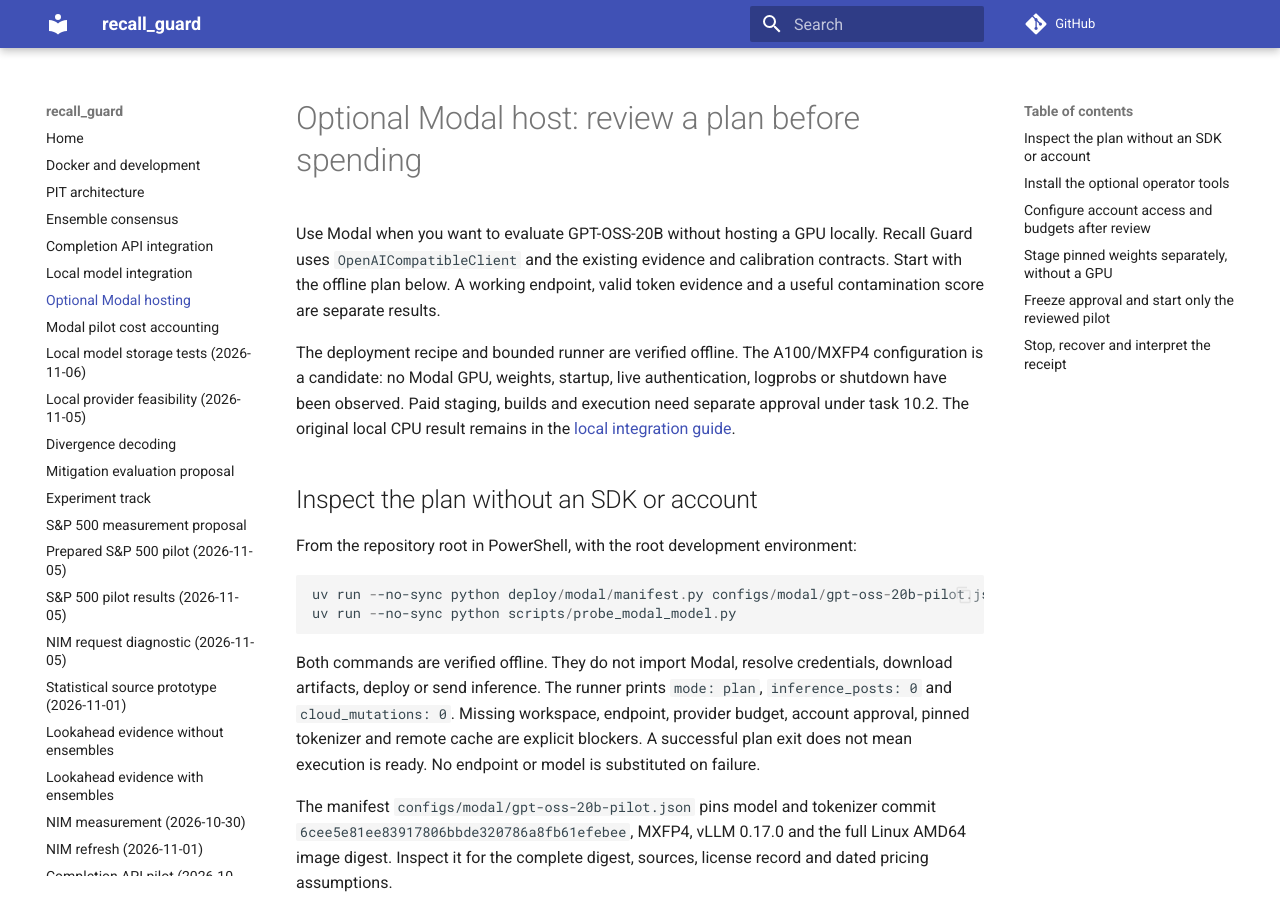
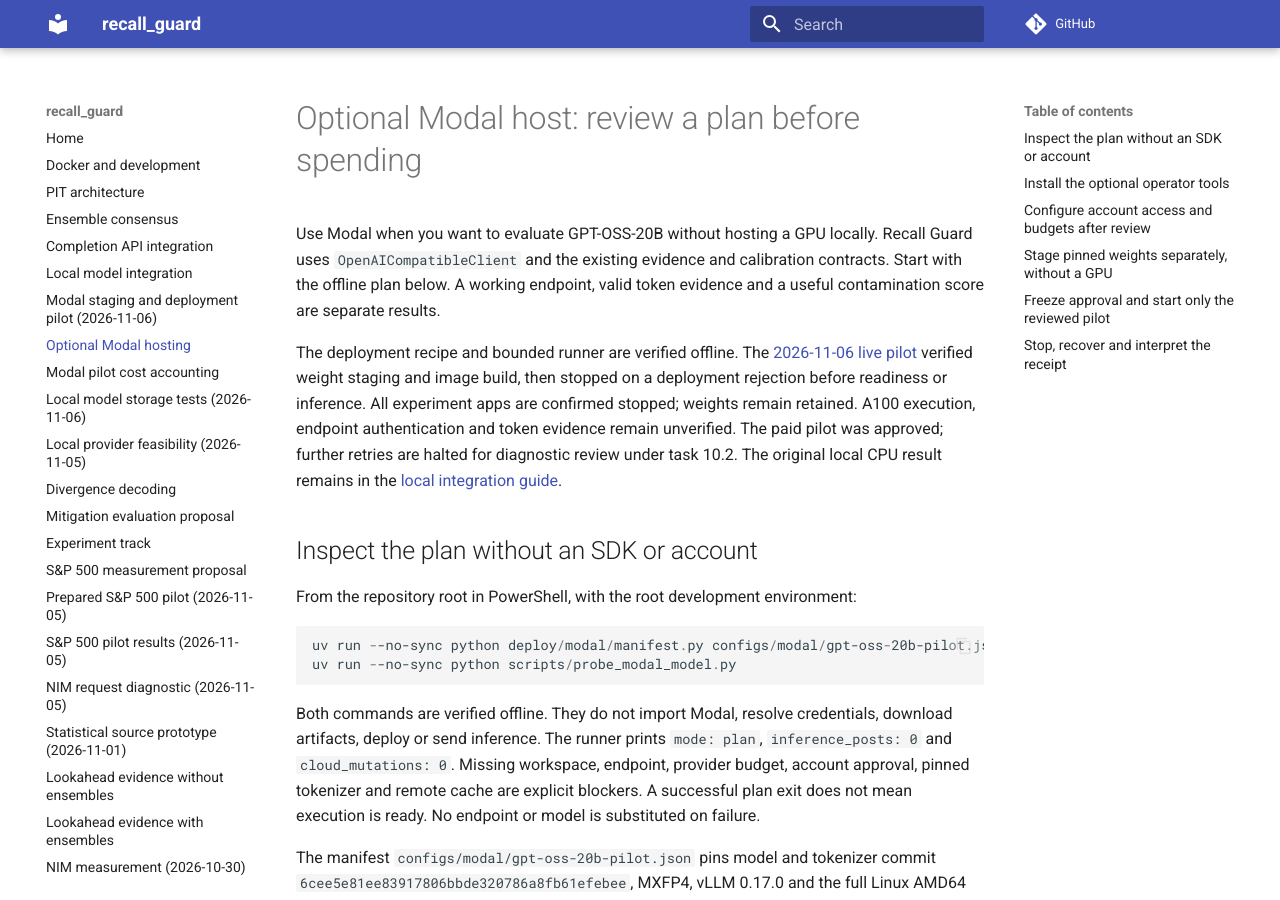
Before and after one commit to norandom/memguard_alpha, an MkDocs documentation site: the page built from docs/modal-provider.md, in a window 1280 px wide and 900 px high. Built offline with MkDocs 1.6.1 and Material for MkDocs 9.7.7, drawn with Linux system fonts in a browser that asks for light colours; comment, search, counter and statistics services are not loaded.

Commit message:
docs(local-ai-provider): record Modal staging and blocked live pilot

```diff
--- a/docs/modal-provider.md
+++ b/docs/modal-provider.md
@@ -5,10 +5,13 @@ Recall Guard uses `OpenAICompatibleClient` and the existing evidence and
 calibration contracts. Start with the offline plan below. A working endpoint,
 valid token evidence and a useful contamination score are separate results.
 
-The deployment recipe and bounded runner are verified offline. The A100/MXFP4
-configuration is a candidate: no Modal GPU, weights, startup, live authentication,
-logprobs or shutdown have been observed. Paid staging, builds and execution need
-separate approval under task 10.2. The original local CPU result remains in the
+The deployment recipe and bounded runner are verified offline. The
+[2026-11-06 live pilot](results/2026-11-06-modal-pilot.md) verified weight staging
+and image build, then stopped on a deployment rejection before readiness or
+inference. All experiment apps are confirmed stopped; weights remain retained.
+A100 execution, endpoint authentication and token evidence remain unverified.
+The paid pilot was approved; further retries are halted for diagnostic review
+under task 10.2. The original local CPU result remains in the
 [local integration guide](local-provider.md).
 
 ## Inspect the plan without an SDK or account
--- a/mkdocs.yml
+++ b/mkdocs.yml
@@ -57,6 +57,7 @@ nav:
   - Ensemble consensus: ensemble.md
   - Completion API integration: completion-api.md
   - Local model integration: local-provider.md
+  - Modal staging and deployment pilot (2026-11-06): results/2026-11-06-modal-pilot.md
   - Optional Modal hosting: modal-provider.md
   - Modal pilot cost accounting: modal-cost-report.md
   - Local model storage tests (2026-11-06): results/2026-11-06-local-model-storage.md
```
Also changed, not shown: .kiro/specs/local-ai-provider/tasks.md (+1 -1 lines), README.md (+2 -0 lines), docs/results/2026-11-06-modal-pilot.md (added, +71 -0 lines), 1 other file.
